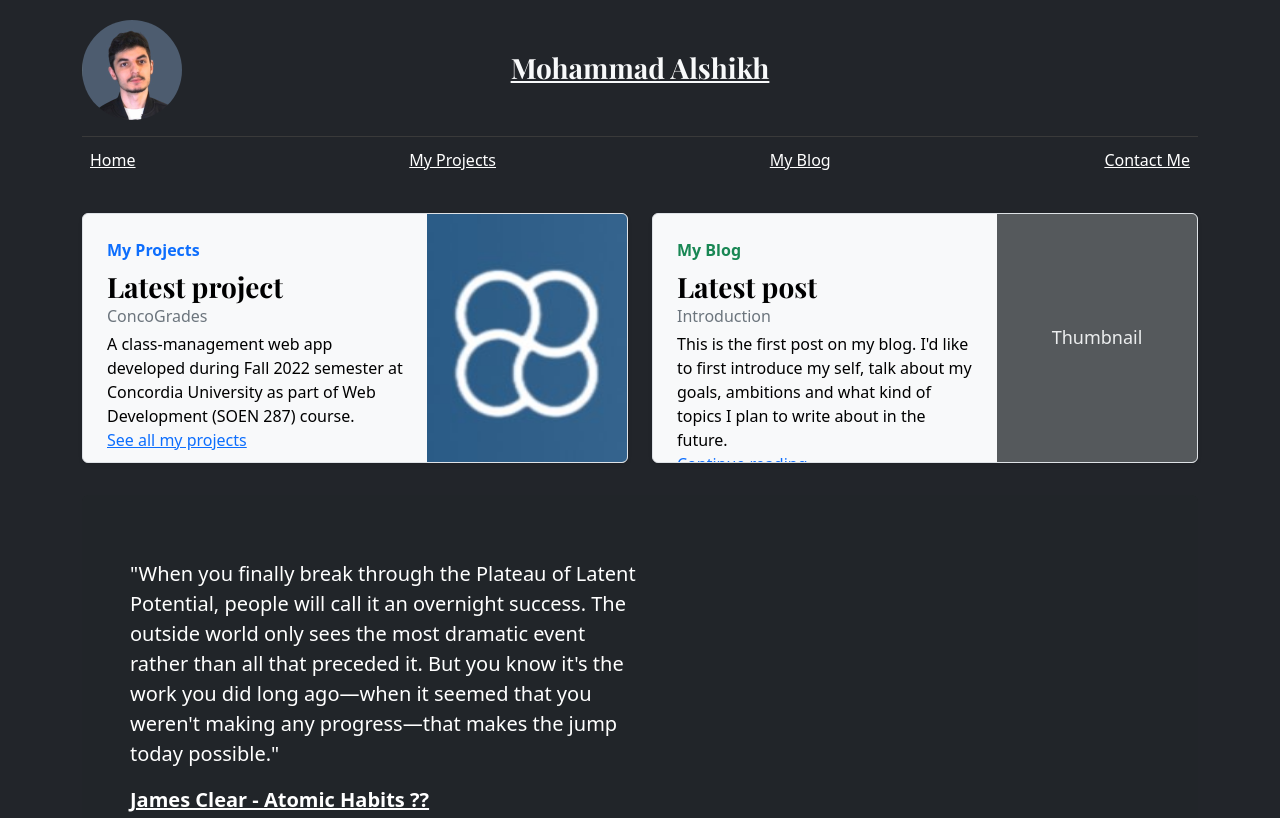
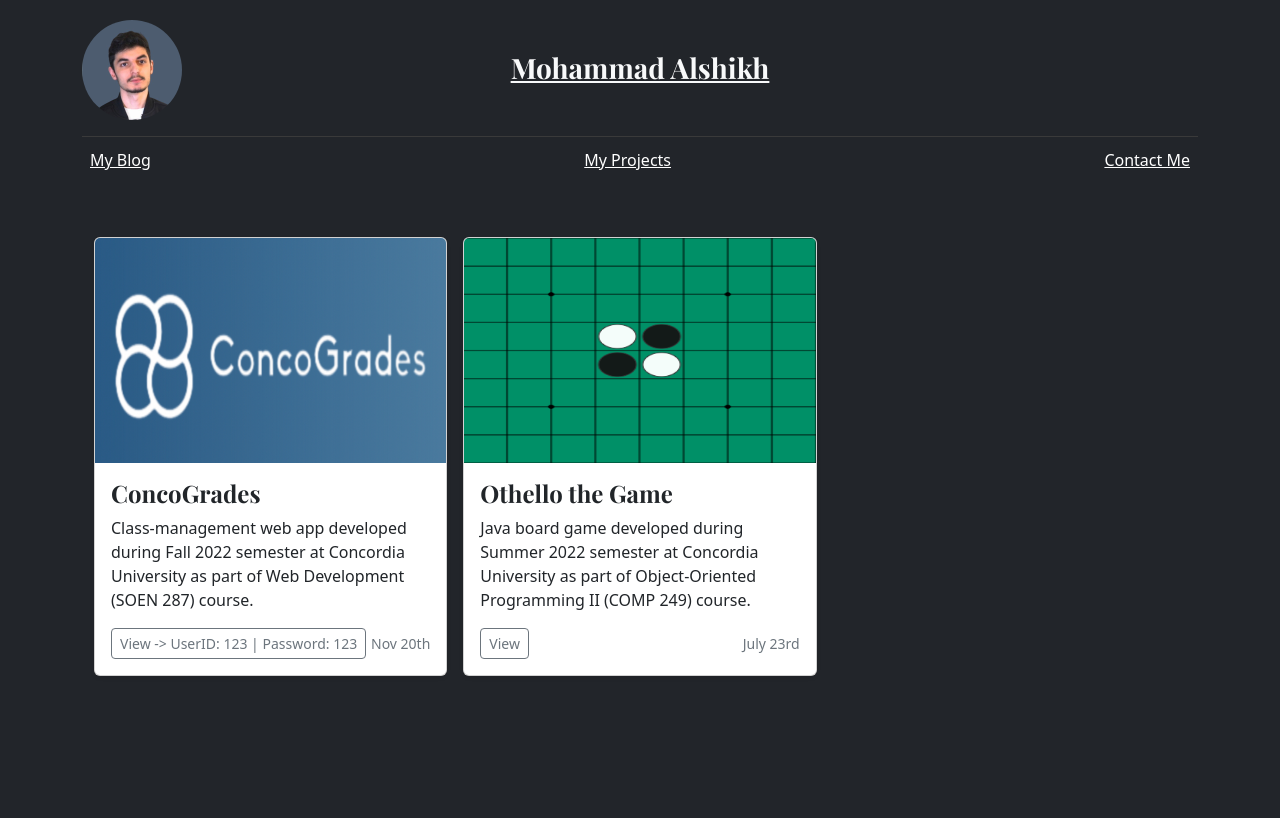
Before and after one commit to sam-sepi01/My-Website, a plain HTML site: page index.html in a window 1280 px wide. Shown: the top 818 px of the page. Drawn offline with nearby package versions, Linux system fonts and the light colour scheme.

Commit message:
Some modifications

```diff
--- a/index.html
+++ b/index.html
@@ -1,5 +1,6 @@
 <!doctype html>
 <html lang="en">
+
 <head>
     <meta charset="utf-8">
     <meta name="viewport" content="width=device-width, initial-scale=1">
@@ -7,9 +8,10 @@
     <title>Mohammad Alshikh - Montreal, Canada</title>
 
     <link rel="stylesheet" href="../assets/dist/css/bootstrap.min.css">
-    <link rel="stylesheet" href="https://fonts.googleapis.com/css?family=Playfair&#43;Display:700,900&amp;display=swap" >
+    <link rel="stylesheet" href="https://fonts.googleapis.com/css?family=Playfair&#43;Display:700,900&amp;display=swap">
     <link rel="stylesheet" href="style.css">
 </head>
+
 <body style="background-color: #22252A;">
 
     <div class="container">
@@ -28,57 +30,58 @@
 
         <div class="nav-scroller py-1 mb-2">
             <nav class="nav d-flex justify-content-between">
-          <a class="p-2 link-secondary text-white" href="/">Home</a>
-          <a class="p-2 link-secondary text-white" href="/projects/">My Projects</a>
                 <a class="p-2 link-secondary text-white" href="/blog/">My Blog</a>
+                <a class="p-2 link-secondary text-white" href="/">My Projects</a>
                 <a class="p-2 link-secondary text-white" href="/contact/">Contact Me</a>
             </nav>
         </div>
     </div>
 
     <main class="container">
-      <br>
-      <div class="row mb-2">
-        <div class="col-md-6">
-          <div class="row g-0 border rounded overflow-hidden flex-md-row mb-4 shadow-sm h-md-250 position-relative text-bg-light">
-            <div class="col p-4 d-flex flex-column position-static">
-              <strong class="d-inline-block mb-2 text-primary">My Projects</strong>
-                <h3 class="mb-0">Latest project</h3>
-                <div class="mb-1 text-muted">ConcoGrades</div>
-                <p class="card-text mb-auto">A class-management web app developed during Fall 2022 semester at Concordia University as part of Web Development (SOEN 287) course.</p>
-                <a href="/projects/" class="stretched-link">See all my projects</a>
+
+        <div class="album py-5">
+            <div class="container">
+
+                <div class="row row-cols-1 row-cols-sm-2 row-cols-md-3 g-3">
+                    <div class="col">
+                        <div class="card shadow-sm">
+                            <img src="../media/concogrades.png" class="bd-placeholder-img card-img-top" width="100%" height="225" aria-label="Placeholder: Thumbnail" preserveAspectRatio="xMidYMid slice" focusable="false">
+                                <rect width="100%" height="100%" fill="#55595c"></rect>
+
+                            <div class="card-body">
+                                <h4>ConcoGrades</h4>
+                                <p class="card-text">Class-management web app developed during Fall 2022 semester at Concordia University as part of Web Development
+                                (SOEN 287) course.</p>
+                                <div class="d-flex justify-content-between align-items-center">
+                                    <div class="btn-group">
+                                        <a class="btn btn-sm btn-outline-secondary" href="https://www.concogrades.com" target="_blank">View -> UserID: 123 | Password: 123</a>
                                     </div>
-            <div class="col-auto d-none d-lg-block">
-              <img src="/media/latestlogo.jpg" width="200" height="250"  aria-label="Placeholder: Thumbnail" preserveAspectRatio="xMidYMid slice" focusable="false">
-
-            </div>
-          </div>
-        </div>
-
-        <div class="col-md-6">
-        <div class="row g-0 border rounded overflow-hidden flex-md-row mb-4 shadow-sm h-md-250 position-relative text-bg-light">
-          <div class="col p-4 d-flex flex-column position-static">
-            <strong class="d-inline-block mb-2 text-success">My Blog</strong>
-              <h3 class="mb-0">Latest post</h3>
-              <div class="mb-1 text-muted">Introduction</div>
-                <p class="mb-auto">This is the first post on my blog. I'd like to first introduce my self, talk about my goals, ambitions and what kind of topics I plan to write about in the future.</p>
-                <a href="/blog/" class="stretched-link">Continue reading</a>
-              </div>
-            <div class="col-auto d-none d-lg-block">
-              <svg class="bd-placeholder-img" width="200" height="250" xmlns="http://www.w3.org/2000/svg" role="img" aria-label="Placeholder: Thumbnail" preserveAspectRatio="xMidYMid slice" focusable="false"><title>Placeholder</title><rect width="100%" height="100%" fill="#55595c"/><text x="50%" y="50%" fill="#eceeef" dy=".3em">Thumbnail</text></svg>
-
+                                    <small class="text-muted">Nov 20th</small>
                                 </div>
                             </div>
                         </div>
                     </div>
-      <div class="p-4 p-md-5 mb-4 rounded text-bg-dark">
-        <div class="col-md-6 px-0">
-          <p class="lead my-3">"When you finally break through the Plateau of Latent Potential, people will call it an
-            overnight success. The outside world only sees the most dramatic event rather than all that preceded it. But you
-            know it's the work you did long ago—when it seemed that you weren't making any progress—that makes the jump today
-            possible."</p>
-          <p class="lead mb-0"><a href="https://jamesclear.com/atomic-habits" target="_blank" class="text-white fw-bold">James
-              Clear - Atomic Habits ??</a></p>
+                    <div class="col">
+                        <div class="card shadow-sm">
+                            <img src="../media/othellothegame.png" class="bd-placeholder-img card-img-top" width="100%" height="225"
+                                aria-label="Placeholder: Thumbnail" preserveAspectRatio="xMidYMid slice" focusable="false">
+                            <rect width="100%" height="100%" fill="#55595c"></rect>
+
+                            <div class="card-body">
+                                <h4>Othello the Game</h4>
+                                <p class="card-text">Java board game developed during Summer 2022 semester at Concordia University
+                                    as part of Object-Oriented Programming II
+                                    (COMP 249) course.</p>
+                                <div class="d-flex justify-content-between align-items-center">
+                                    <div class="btn-group">
+                                        <a class="btn btn-sm btn-outline-secondary" href="#" target="_blank">View</a>
+                                    </div>
+                                    <small class="text-muted">July 23rd</small>
+                                </div>
+                            </div>
+                        </div>
+                    </div>
+                </div>
             </div>
         </div>
     </main>
@@ -89,4 +92,5 @@
         </p>
     </footer>
 </body>
+
 </html>
--- a/style.css
+++ b/style.css
@@ -1,3 +1,6 @@
+main {
+  min-height: 45rem;
+}
 
 .bd-placeholder-img {
   font-size: 1.125rem;
```
Also changed, not shown: blog/index.html (+1 -2 lines), contact/index.html (+1 -2 lines), projects/index.html (deleted, +0 -97 lines). Lines whose indentation alone changed are shown as unchanged.
